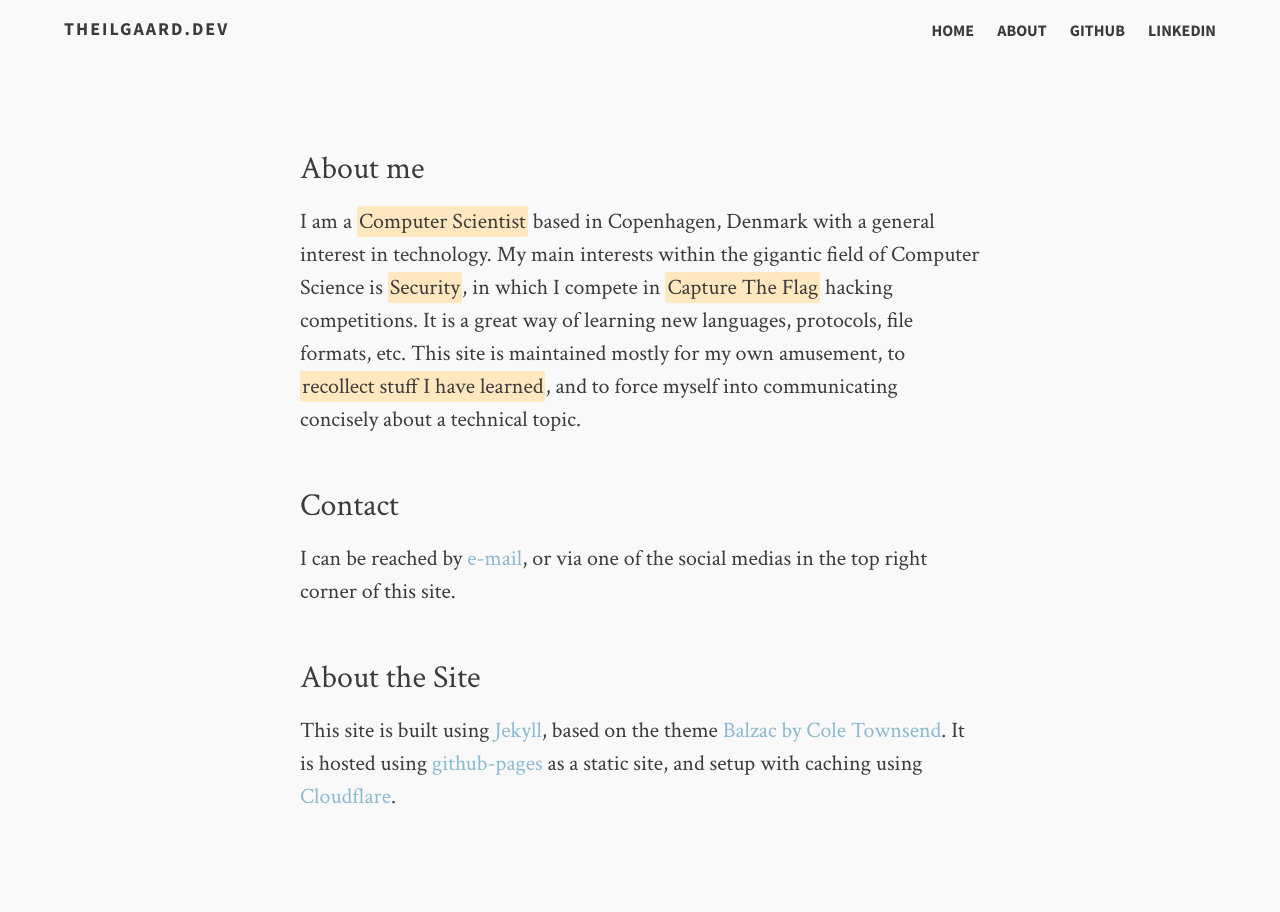
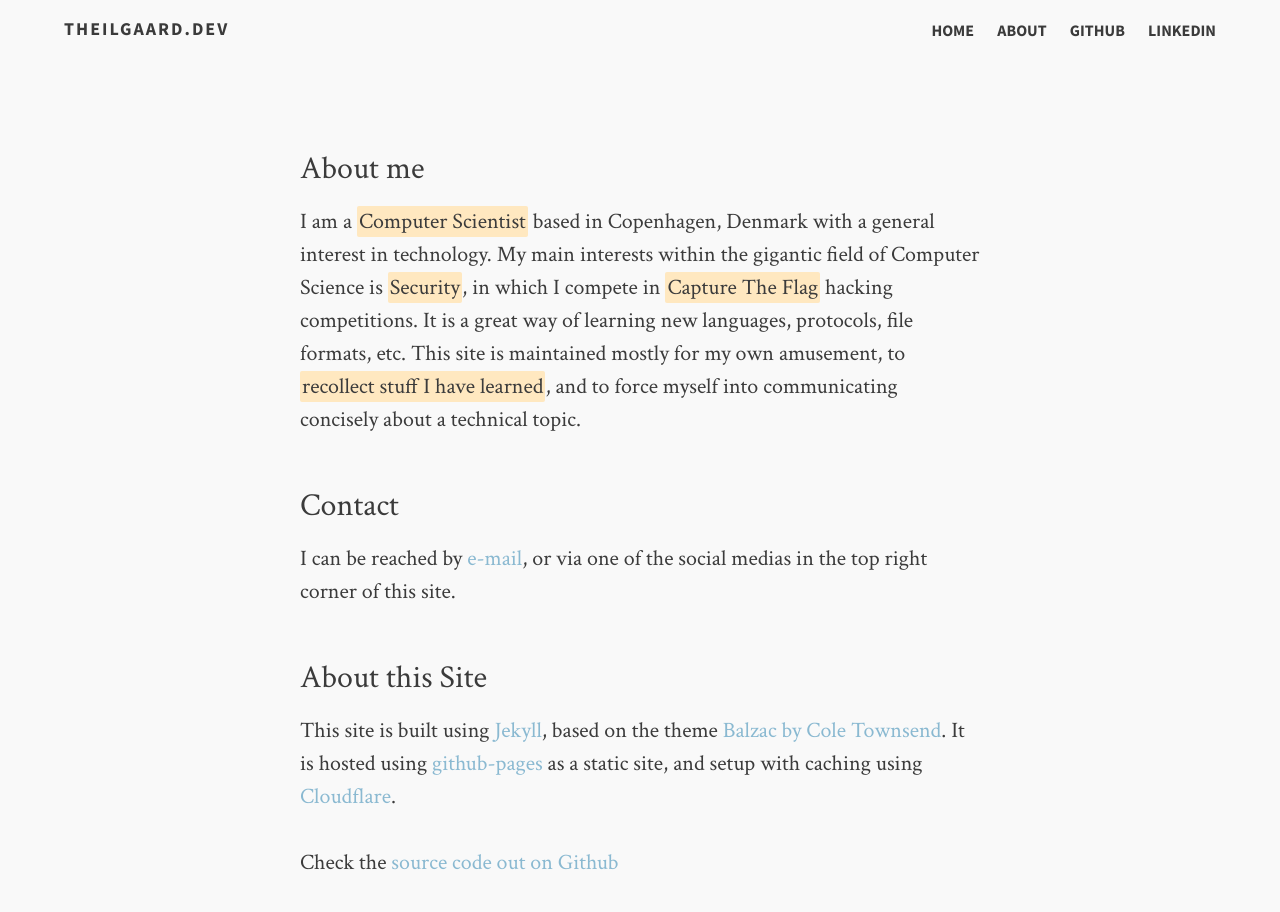
Before and after one commit to theilgaard/theilgaard.github.io, a Jekyll site: the page built from about.md, in a window 1280 px wide. Built offline with Jekyll 4.4.1, drawn with Linux system fonts in a browser that asks for light colours; our own code applies the rules of GitHub Pages for plain Markdown files.

Commit message:
Add link to site source

```diff
--- a/about.md
+++ b/about.md
@@ -11,5 +11,7 @@ I am a _Computer Scientist_ based in Copenhagen, Denmark with a general interest
 ### Contact
 I can be reached by [e-mail](mailto:kristian.theilgaard@gmail.com), or via one of the social medias in the top right corner of this site.
 
-### About the Site
+### About this Site
 This site is built using [Jekyll](https://jekyllrb.com), based on the theme [Balzac by Cole Townsend](https://github.com/ColeTownsend/Balzac-for-Jekyll). It is hosted using [github-pages](https://help.github.com/en/articles/what-is-github-pages) as a static site, and setup with caching using [Cloudflare](https://www.cloudflare.com/).
+
+Check the [source code out on Github](https://github.com/theilgaard/theilgaard.github.io)
```
